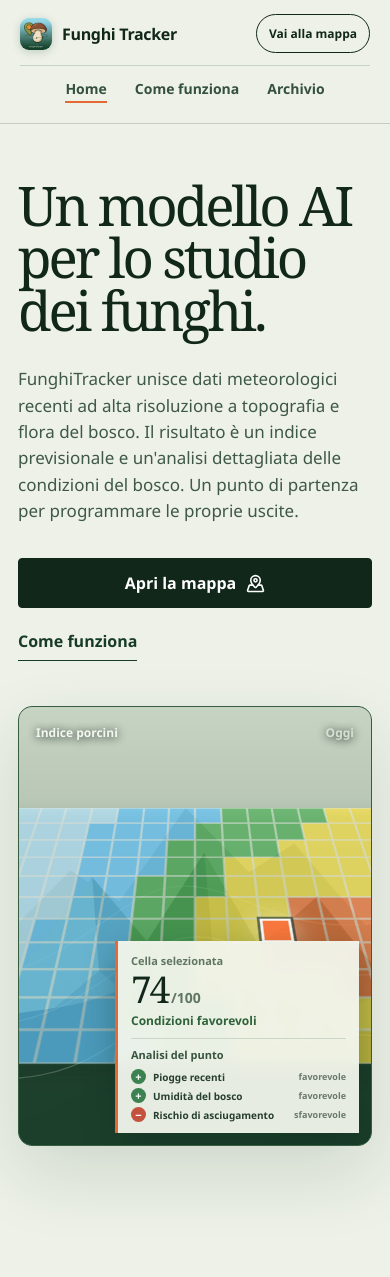
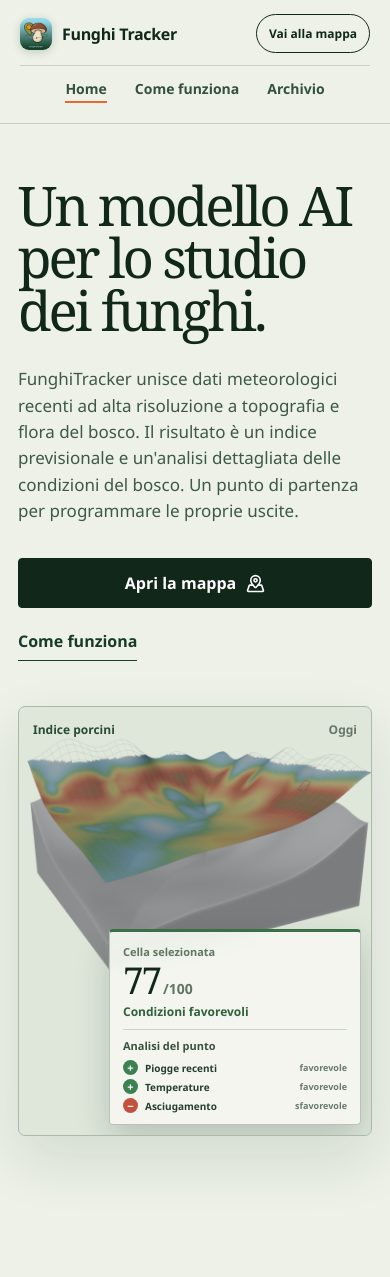
Before and after one commit to GiovanniSequani/web-funghi-index, a React (Vite) app: page / in a window 390 px wide. Shown: the top 1277 px of the page. Built offline with nearby package versions, Linux system fonts and the light colour scheme; no server answers.

Commit message:
feat: add Blender index hero graphic

```diff
--- a/src/site/MarketingSite.tsx
+++ b/src/site/MarketingSite.tsx
@@ -22,19 +22,9 @@ function SiteFooter() {
 }
 
 function IndexTerrainPreview() {
-  const columns = 16;
-  const selectedIndex = (6 * columns) + 10;
-  const cells = Array.from({ length: columns * 11 }, (_, index) => {
-    const row = Math.floor(index / columns);
-    const column = index % columns;
-    const localPeak = Math.max(0, 24 - (Math.hypot(column - 10, row - 6) * 4));
-    const score = index === selectedIndex ? 74 : Math.round(8 + (column * 3.5) + (row * 0.7) + localPeak);
-    const band = score < 8 ? 0 : score < 23 ? 15 : score < 38 ? 30 : score < 53 ? 45 : score < 68 ? 60 : score < 83 ? 75 : score < 95 ? 90 : 100;
-    return <i key={index} className={`index-band-${band}${index === selectedIndex ? ' selected' : ''}`} />;
-  });
-
   return <figure className="index-terrain-preview" aria-label="Esempio dell’indice su una griglia territoriale">
     <div className="preview-toolbar"><span>Indice porcini</span><time>Oggi</time></div>
+    <img className="index-terrain-render" src="/media/funghitracker-index-terrain.png" width="1920" height="1080" alt="Modello tridimensionale della griglia indice" />
     <svg className="preview-terrain" viewBox="0 0 760 520" preserveAspectRatio="xMidYMid slice" aria-hidden="true">
       <defs>
         <linearGradient id="terrain-sky" x1="0" y1="0" x2="0" y2="1"><stop offset="0" stopColor="#c7d3c3" /><stop offset="1" stopColor="#879b86" /></linearGradient>
@@ -50,10 +40,9 @@ function IndexTerrainPreview() {
       <g className="terrain-contours"><path d="M-18 362c91-53 145-22 232-70s114-103 206-69 141 70 355-26" /><path d="M-23 414c110-57 174-12 266-71s116-93 210-52 150 41 326-32" /><path d="M-12 470c107-48 188-3 281-61s126-81 217-43 151 31 292-21" /></g>
       <g className="terrain-forest"><path d="m72 399 13-34 13 34Z" /><path d="m105 386 11-30 11 30Z" /><path d="m641 382 13-36 13 36Z" /><path d="m675 395 12-32 12 32Z" /><path d="m704 374 10-28 10 28Z" /></g>
     </svg>
-    <div className="index-grid" aria-hidden="true">{cells}</div>
     <div className="index-value-card">
-      <div className="index-score"><small>Cella selezionata</small><div><strong>74</strong><span>/100</span></div><p>Condizioni favorevoli</p></div>
-      <div className="index-mini-analysis"><strong>Analisi del punto</strong><ul><li className="favorable"><span>+</span><p>Piogge recenti<small>favorevole</small></p></li><li className="favorable"><span>+</span><p>Umidità del bosco<small>favorevole</small></p></li><li className="unfavorable"><span>−</span><p>Rischio di asciugamento<small>sfavorevole</small></p></li></ul></div>
+      <div className="index-score"><small>Cella selezionata</small><div><strong>77</strong><span>/100</span></div><p>Condizioni favorevoli</p></div>
+      <div className="index-mini-analysis"><strong>Analisi del punto</strong><p className="index-analysis-summary">Pioggia e temperature sostengono l’indice. L’esposizione aumenta l’asciugamento.</p><ul><li className="favorable"><span>+</span><p>Piogge recenti<small>favorevole</small></p></li><li className="favorable"><span>+</span><p>Temperature<small>favorevole</small></p></li><li className="unfavorable"><span>−</span><p>Asciugamento<small>sfavorevole</small></p></li></ul></div>
     </div>
   </figure>;
 }
--- a/src/site/marketing.css
+++ b/src/site/marketing.css
@@ -73,3 +73,86 @@
   .index-mini-analysis { padding-top:8px; }
   .index-mini-analysis ul { gap:4px; }
 }
+
+/* Hero render: Blender terrain with a native, responsive data summary. */
+.index-terrain-preview {
+  min-height:560px;
+  overflow:hidden;
+  border:1px solid #aab9aa;
+  border-radius:10px;
+  background:#dfe7db;
+  box-shadow:0 24px 58px #183b261f;
+}
+.preview-terrain,
+.index-grid {
+  display:none;
+}
+.index-terrain-render {
+  position:absolute;
+  z-index:1;
+  inset:6px -7% auto;
+  width:114%;
+  height:auto;
+  aspect-ratio:16 / 9;
+  object-fit:contain;
+  user-select:none;
+}
+.preview-toolbar {
+  top:18px;
+  right:20px;
+  left:20px;
+  color:#294b34;
+  text-shadow:none;
+}
+.preview-toolbar time {
+  color:#657768;
+}
+.index-value-card {
+  right:20px;
+  bottom:20px;
+  width:282px;
+  padding:17px 18px 15px;
+  border:1px solid #b7c4b5;
+  border-top:3px solid var(--site-moss);
+  border-left:1px solid #b7c4b5;
+  border-radius:4px;
+  background:#f4f6f0f2;
+  box-shadow:0 14px 34px #11271a30;
+}
+.index-analysis-summary {
+  margin:0 0 10px;
+  color:#52675a;
+  font-size:10px;
+  line-height:1.45;
+}
+
+@media(max-width:900px) {
+  .index-terrain-preview {
+    min-height:540px;
+  }
+}
+
+@media(max-width:620px) {
+  .index-terrain-preview {
+    min-height:430px;
+    border-radius:7px;
+  }
+  .index-terrain-render {
+    inset:22px -15% auto;
+    width:130%;
+  }
+  .preview-toolbar {
+    top:14px;
+    right:14px;
+    left:14px;
+  }
+  .index-value-card {
+    right:10px;
+    bottom:10px;
+    width:min(252px,calc(100% - 20px));
+    padding:12px 13px 11px;
+  }
+  .index-analysis-summary {
+    display:none;
+  }
+}
```
Also changed, not shown: public/media/funghitracker-index-terrain.png (added).
